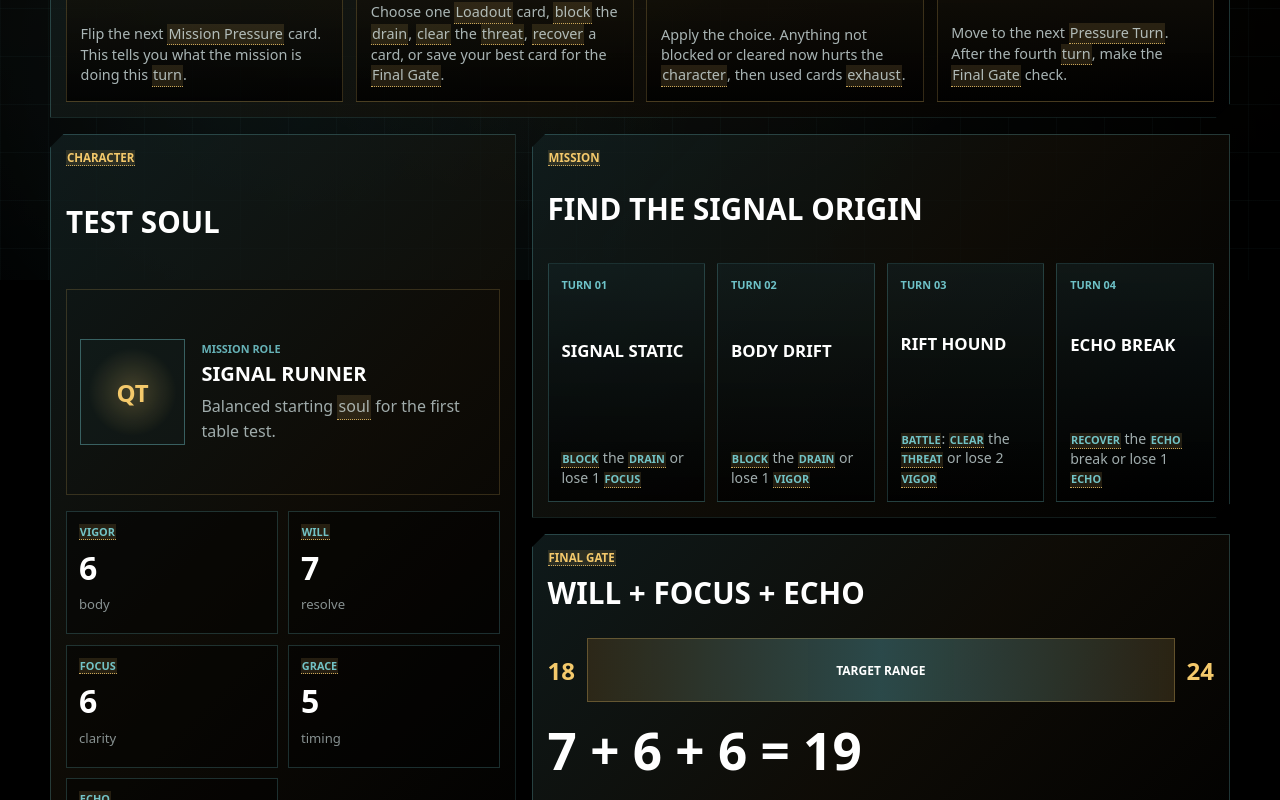
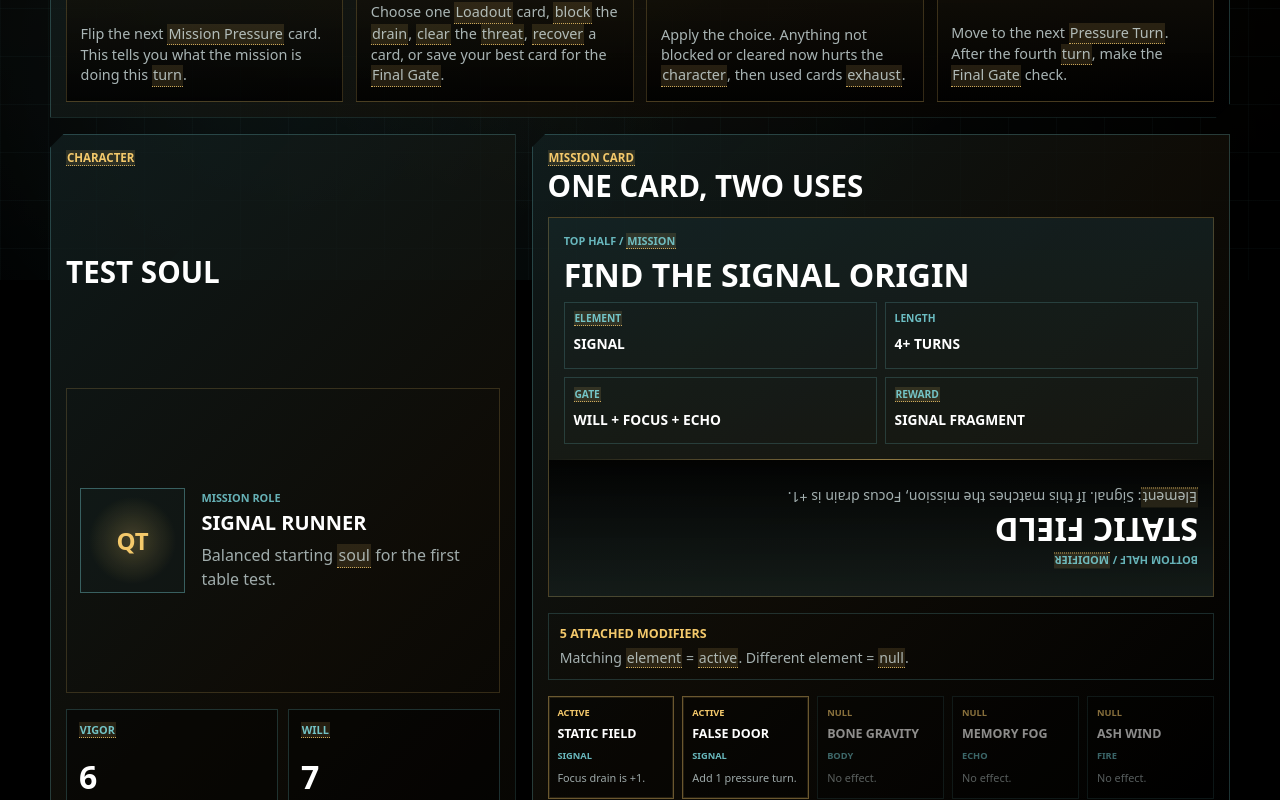
Before and after one commit to 477heat/alliant, a Next.js app: page /quantum-tunnel in a window 1280 px wide. Shown: the part 520-1320 px from the top of the page. Built offline with nearby package versions, Linux system fonts and the light colour scheme.

Commit message:
Show dual-use Quantum Tunnel mission cards

```diff
--- a/app/globals.css
+++ b/app/globals.css
@@ -621,6 +621,7 @@ h1 {
 .soul-sheet,
 .mission-panel,
 .gate-panel,
+.pressure-zone,
 .turn-guide,
 .loadout-zone {
   background:
@@ -788,6 +789,169 @@ h1 {
 .mission-panel {
   display: grid;
   gap: 1rem;
+}
+
+.dual-mission-card {
+  background:
+    linear-gradient(180deg, rgba(139, 247, 255, 0.1), rgba(244, 201, 107, 0.08)),
+    rgba(0, 0, 0, 0.58);
+  border: 1px solid rgba(244, 201, 107, 0.24);
+  display: grid;
+  min-height: 22rem;
+  overflow: hidden;
+}
+
+.mission-half {
+  display: grid;
+  gap: 0.7rem;
+  padding: 0.95rem;
+}
+
+.mission-half h3 {
+  color: #fff;
+  font-size: clamp(1.3rem, 3vw, 2rem);
+  line-height: 0.95;
+  margin: 0;
+  text-transform: uppercase;
+}
+
+.mission-half--bottom {
+  align-items: center;
+  background:
+    linear-gradient(180deg, rgba(0, 0, 0, 0.72), rgba(139, 247, 255, 0.08)),
+    rgba(0, 0, 0, 0.58);
+  min-height: 8.5rem;
+}
+
+.modifier-rotated {
+  display: grid;
+  gap: 0.45rem;
+  transform: rotate(180deg);
+}
+
+.modifier-rotated p {
+  color: rgba(236, 254, 255, 0.68);
+  font-size: 0.88rem;
+  line-height: 1.4;
+  margin: 0;
+}
+
+.mission-divider {
+  background: linear-gradient(90deg, transparent, rgba(244, 201, 107, 0.55), transparent);
+  min-height: 1px;
+}
+
+.mission-facts {
+  display: grid;
+  gap: 0.5rem;
+  grid-template-columns: repeat(2, minmax(0, 1fr));
+  margin: 0;
+}
+
+.mission-facts div {
+  border: 1px solid rgba(139, 247, 255, 0.16);
+  display: grid;
+  gap: 0.25rem;
+  min-height: 4.2rem;
+  padding: 0.55rem;
+}
+
+.mission-facts dt {
+  color: rgba(139, 247, 255, 0.74);
+  font-size: 0.64rem;
+  font-weight: 900;
+  text-transform: uppercase;
+}
+
+.mission-facts dd {
+  color: #fff;
+  font-size: 0.86rem;
+  font-weight: 800;
+  line-height: 1.2;
+  margin: 0;
+  text-transform: uppercase;
+}
+
+.modifier-rule {
+  border: 1px solid rgba(139, 247, 255, 0.16);
+  display: grid;
+  gap: 0.35rem;
+  padding: 0.7rem;
+}
+
+.modifier-rule strong {
+  color: var(--gold);
+  font-size: 0.78rem;
+  text-transform: uppercase;
+}
+
+.modifier-rule p {
+  color: rgba(236, 254, 255, 0.68);
+  font-size: 0.88rem;
+  line-height: 1.35;
+  margin: 0;
+}
+
+.modifier-grid {
+  display: grid;
+  gap: 0.5rem;
+  grid-template-columns: repeat(5, minmax(0, 1fr));
+}
+
+.modifier-chip {
+  background: rgba(0, 0, 0, 0.42);
+  border: 1px solid rgba(139, 247, 255, 0.16);
+  display: grid;
+  gap: 0.25rem;
+  min-height: 6.4rem;
+  padding: 0.55rem;
+}
+
+.modifier-chip--active {
+  border-color: rgba(244, 201, 107, 0.42);
+  box-shadow: inset 0 0 0 1px rgba(244, 201, 107, 0.12);
+}
+
+.modifier-chip--null {
+  opacity: 0.54;
+}
+
+.modifier-chip span,
+.modifier-chip em {
+  font-size: 0.58rem;
+  font-style: normal;
+  font-weight: 900;
+  text-transform: uppercase;
+}
+
+.modifier-chip span {
+  color: var(--gold);
+}
+
+.modifier-chip em {
+  color: rgba(139, 247, 255, 0.74);
+}
+
+.modifier-chip strong {
+  color: #fff;
+  font-size: 0.78rem;
+  line-height: 1.05;
+  text-transform: uppercase;
+}
+
+.modifier-chip p {
+  color: rgba(236, 254, 255, 0.66);
+  font-size: 0.68rem;
+  line-height: 1.25;
+  margin: 0;
+}
+
+.pressure-zone {
+  display: grid;
+  gap: 1rem;
+  margin: 1rem auto 0;
+  max-width: 1180px;
+  padding: 1rem;
 }
 
 .mission-track {
@@ -1016,6 +1180,10 @@ h1 {
     grid-template-columns: repeat(2, minmax(0, 1fr));
   }
 
+  .modifier-grid {
+    grid-template-columns: repeat(3, minmax(0, 1fr));
+  }
+
   .turn-step-grid {
     grid-template-columns: repeat(2, minmax(0, 1fr));
   }
@@ -1041,6 +1209,8 @@ h1 {
 
   .soul-core,
   .mission-track,
+  .mission-facts,
+  .modifier-grid,
   .outcome-row,
   .turn-step-grid,
   .loadout-cards {
--- a/app/quantum-tunnel/page.tsx
+++ b/app/quantum-tunnel/page.tsx
@@ -47,6 +47,39 @@ const pressureTurns = [
   { turn: "02", card: "Body Drift", result: "Block the drain or lose 1 Vigor" },
   { turn: "03", card: "Rift Hound", result: "Battle: clear the threat or lose 2 Vigor" },
   { turn: "04", card: "Echo Break", result: "Recover the Echo break or lose 1 Echo" },
+] as const;
+
+const missionModifiers = [
+  {
+    name: "Static Field",
+    element: "Signal",
+    status: "active",
+    effect: "Focus drain is +1.",
+  },
+  {
+    name: "False Door",
+    element: "Signal",
+    status: "active",
+    effect: "Add 1 pressure turn.",
+  },
+  {
+    name: "Bone Gravity",
+    element: "Body",
+    status: "null",
+    effect: "No effect.",
+  },
+  {
+    name: "Memory Fog",
+    element: "Echo",
+    status: "null",
+    effect: "No effect.",
+  },
+  {
+    name: "Ash Wind",
+    element: "Fire",
+    status: "null",
+    effect: "No effect.",
+  },
 ] as const;
 
 const turnSteps = [
@@ -115,9 +148,10 @@ export default function QuantumTunnelPage() {
         </div>
         <p>
           One <GlossaryTerm term="Soul">soul</GlossaryTerm>, five{" "}
-          <GlossaryTerm term="Loadout">cards</GlossaryTerm>, four{" "}
+          <GlossaryTerm term="Loadout">loadout cards</GlossaryTerm>, one{" "}
+          <GlossaryTerm term="Mission Card">mission card</GlossaryTerm>, five{" "}
+          <GlossaryTerm term="Modifier">modifiers</GlossaryTerm>, four or more{" "}
           <GlossaryTerm term="Pressure Turn">pressure turns</GlossaryTerm>, one{" "}
-          <GlossaryTerm term="Final Gate">gate</GlossaryTerm>, one{" "}
           <GlossaryTerm term="Reward">reward</GlossaryTerm>.
         </p>
       </section>
@@ -202,32 +236,74 @@ export default function QuantumTunnelPage() {
         <article className="mission-panel" id="mission">
           <div className="board-heading">
             <p className="section-label">
-              <GlossaryTerm term="Mission">Mission</GlossaryTerm>
+              <GlossaryTerm term="Mission Card">Mission card</GlossaryTerm>
             </p>
-            <h2>Find The Signal Origin</h2>
+            <h2>One card, two uses</h2>
           </div>
-          <div className="mission-track">
-            {pressureTurns.map((pressure) => (
-              <div className="pressure-card" key={pressure.turn}>
-                <span>Turn {pressure.turn}</span>
-                <strong>{pressure.card}</strong>
+          <div className="dual-mission-card" aria-label="Dual-use mission card example">
+            <div className="mission-half mission-half--top">
+              <span className="mini-label">
+                Top half / <GlossaryTerm term="Mission">mission</GlossaryTerm>
+              </span>
+              <h3>Find The Signal Origin</h3>
+              <dl className="mission-facts">
+                <div>
+                  <dt>
+                    <GlossaryTerm term="Element">Element</GlossaryTerm>
+                  </dt>
+                  <dd>Signal</dd>
+                </div>
+                <div>
+                  <dt>Length</dt>
+                  <dd>4+ turns</dd>
+                </div>
+                <div>
+                  <dt>
+                    <GlossaryTerm term="Final Gate">Gate</GlossaryTerm>
+                  </dt>
+                  <dd>Will + Focus + Echo</dd>
+                </div>
+                <div>
+                  <dt>
+                    <GlossaryTerm term="Reward">Reward</GlossaryTerm>
+                  </dt>
+                  <dd>Signal Fragment</dd>
+                </div>
+              </dl>
+            </div>
+            <div className="mission-divider" aria-hidden="true" />
+            <div className="mission-half mission-half--bottom">
+              <div className="modifier-rotated">
+                <span className="mini-label">
+                  Bottom half / <GlossaryTerm term="Modifier">modifier</GlossaryTerm>
+                </span>
+                <h3>Static Field</h3>
                 <p>
-                  <GlossaryText
-                    terms={[
-                      "Battle",
-                      "Block",
-                      "Clear",
-                      "Drain",
-                      "Echo",
-                      "Focus",
-                      "Minor Threat",
-                      "Recover",
-                      "Threat",
-                      "Vigor",
-                    ]}
-                    text={pressure.result}
-                  />
+                  <GlossaryTerm term="Element">Element</GlossaryTerm>: Signal.
+                  If this matches the mission, Focus drain is +1.
                 </p>
+              </div>
+            </div>
+          </div>
+          <div className="modifier-rule">
+            <strong>5 attached modifiers</strong>
+            <p>
+              Matching <GlossaryTerm term="Element">element</GlossaryTerm> ={" "}
+              <GlossaryTerm term="Active Modifier">active</GlossaryTerm>.
+              Different element ={" "}
+              <GlossaryTerm term="Null Modifier">null</GlossaryTerm>.
+            </p>
+          </div>
+          <div className="modifier-grid" aria-label="Attached modifier cards">
+            {missionModifiers.map((modifier) => (
+              <div
+                className={`modifier-chip modifier-chip--${modifier.status}`}
+                key={modifier.name}
+              >
+                <span>{modifier.status}</span>
+                <strong>{modifier.name}</strong>
+                <em>{modifier.element}</em>
+                <p>{modifier.effect}</p>
               </div>
             ))}
           </div>
@@ -277,6 +353,40 @@ export default function QuantumTunnelPage() {
         </article>
       </section>
 
+      <section className="pressure-zone" aria-label="Mission pressure turns">
+        <div className="board-heading">
+          <p className="section-label">
+            <GlossaryTerm term="Mission Pressure">Mission pressure</GlossaryTerm>
+          </p>
+          <h2>Revealed pressure track</h2>
+        </div>
+        <div className="mission-track">
+          {pressureTurns.map((pressure) => (
+            <div className="pressure-card" key={pressure.turn}>
+              <span>Turn {pressure.turn}</span>
+              <strong>{pressure.card}</strong>
+              <p>
+                <GlossaryText
+                  terms={[
+                    "Battle",
+                    "Block",
+                    "Clear",
+                    "Drain",
+                    "Echo",
+                    "Focus",
+                    "Minor Threat",
+                    "Recover",
+                    "Threat",
+                    "Vigor",
+                  ]}
+                  text={pressure.result}
+                />
+              </p>
+            </div>
+          ))}
+        </div>
+      </section>
+
       <section className="loadout-zone" id="loadout" aria-label="Five-card loadout">
         <div className="board-heading">
           <p className="section-label">
--- a/lib/glossary.ts
+++ b/lib/glossary.ts
@@ -15,6 +15,8 @@ export const glossary = {
     "A card type that blocks harm, prevents stat loss, or protects the character from mission pressure.",
   Drain:
     "A loss of a stat during the mission. For example, losing 1 Focus is a Focus drain.",
+  Element:
+    "The mission tag that decides whether a modifier turns on. If the modifier element matches the mission element, the modifier applies.",
   Echo:
     "The memory and soul-connection stat. Echo helps with continuity, identity, and returning with what was learned.",
   Exhaust:
@@ -35,8 +37,16 @@ export const glossary = {
     "A smaller enemy or danger that one simple battle card can usually clear.",
   Mission:
     "The goal of the run. A mission tells the player what they are trying to fix, survive, rescue, or recover.",
+  "Mission Card":
+    "A dual-use card. The top half is used as the mission, and the upside-down bottom half is used as a modifier when attached to another mission.",
+  Modifier:
+    "The upside-down half of a mission card. It changes a mission only when its element matches the mission element.",
+  "Active Modifier":
+    "A modifier that turns on because its element matches the mission element.",
   "Mission Pressure":
     "The problem the mission creates each turn. It can be an enemy, drain, broken signal, rescue, or other danger.",
+  "Null Modifier":
+    "A modifier that does nothing because its element does not match the mission element.",
   "Partial Return":
     "A middle result. The character gets out, but only brings back a weaker reward or incomplete progress.",
   Pressure:
```
